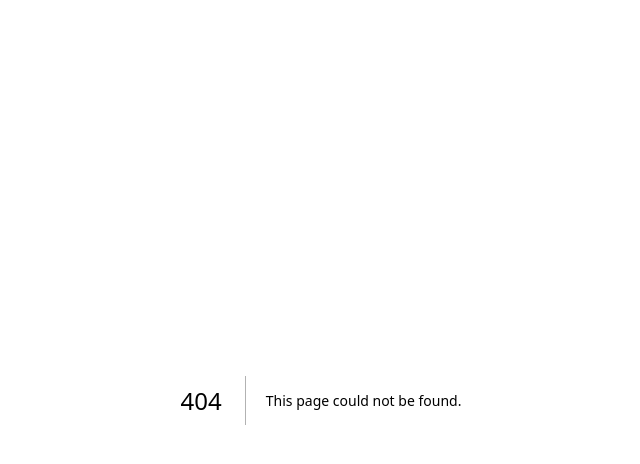
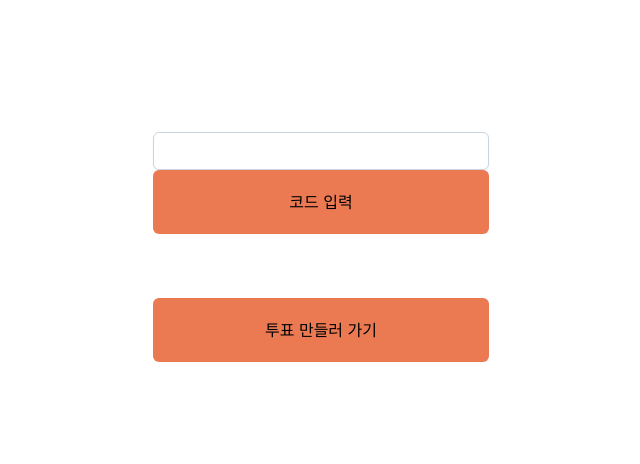
Before and after one commit to smosco/zero-one-zero-web, a Next.js app: page /entrance in a window 1280 px wide. Before the commit this address had no page. Shown: the top 464 px of the page, without its empty margins (319-959 px from the left). Built offline with nearby package versions, Linux system fonts and the light colour scheme.

Commit message:
feat: 투표 코드 입력

```diff
--- a/package.json
+++ b/package.json
@@ -2,7 +2,7 @@
   "name": "zero-one-zero",
   "version": "0.1.0",
   "scripts": {
-    "dev": "next dev",
+    "dev": "next dev -p ${PORT-5000}",
     "build": "next build",
     "start": "next start",
     "lint": "next lint",
--- /dev/null
+++ b/src/app/entrance/page.tsx
@@ -0,0 +1,38 @@
+'use client';
+
+import { useRouter } from 'next/navigation';
+import { useState } from 'react';
+
+export default function Entrance() {
+  const [code, setCode] = useState<string>('');
+
+  const router = useRouter();
+  const submitCode = async (e: React.FormEvent<HTMLFormElement>) => {
+    e.preventDefault();
+    console.log(code);
+    // router.push('/vote');
+  };
+  return (
+    <div className="max-w-sm mx-auto">
+      <div className="flex flex-col gap-16 px-6 py-32">
+        <form onSubmit={submitCode} className="flex flex-col ">
+          <input
+            type="text"
+            value={code}
+            onChange={(e) => setCode(e.target.value)}
+            className="mt-1 block w-full px-3 py-2 bg-white border border-slate-300 rounded-md text-sm shadow-sm placeholder-slate-400"
+          />
+          <button className="w-full h-16 flex justify-center items-center rounded-md bg-[#eb7a53]">코드 입력</button>
+        </form>
+        <button
+          onClick={() => {
+            router.push('/create');
+          }}
+          className="w-full h-16 flex justify-center items-center rounded-md bg-[#eb7a53]"
+        >
+          투표 만들러 가기
+        </button>
+      </div>
+    </div>
+  );
+}
```
